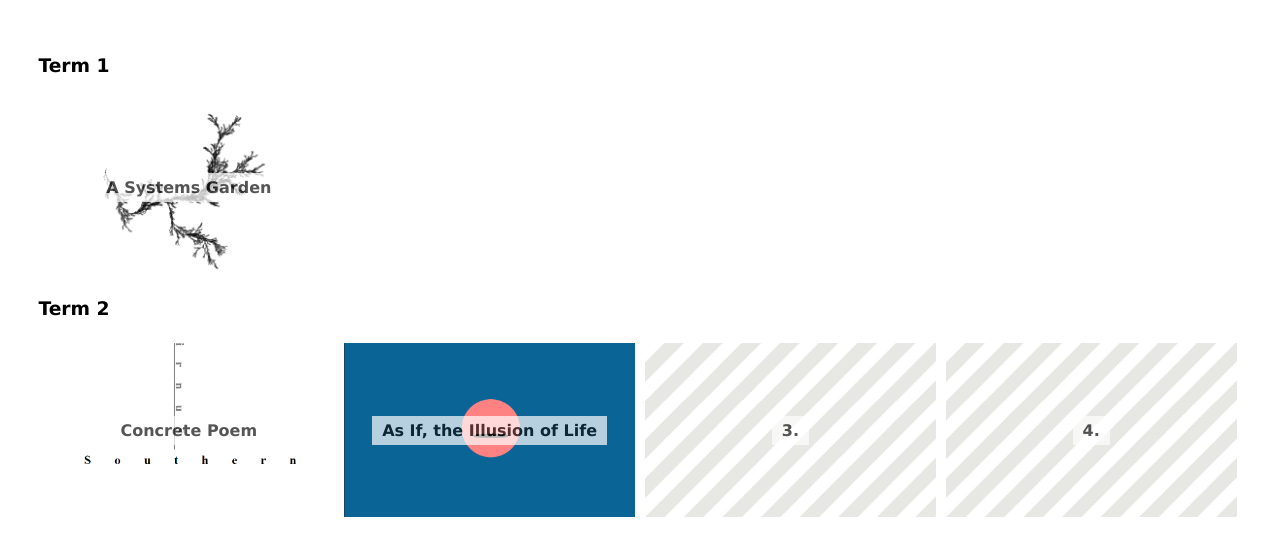
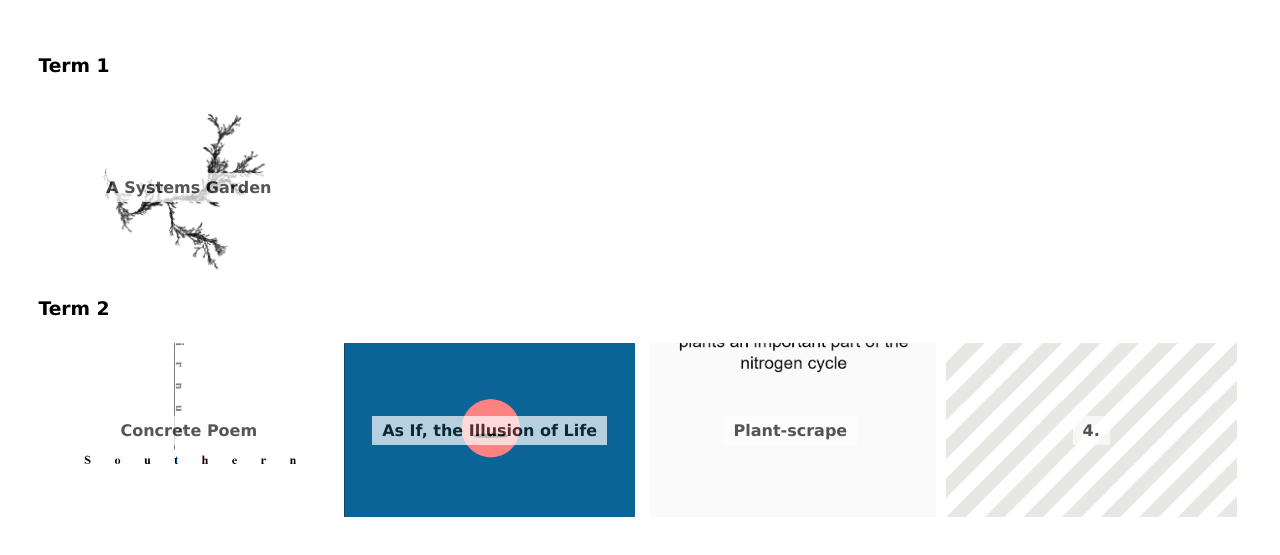
Before and after one commit to ievavaiti123/portfolio, a plain HTML site: page index.html in a window 1280 px wide. Shown: the part 77-632 px from the top of the page. Drawn offline with Linux system fonts and the light colour scheme.

Commit message:
added the plant scrape

```diff
--- a/css/style.css
+++ b/css/style.css
@@ -82,6 +82,10 @@ footer{
     background-image: url(../assets/images/IllusionofLife.png);
 }
 
+#PS {
+    background-image:url(../assets/images/plant-scrape-1.png);
+}
+
 
 
 .flex-item a:hover{
--- a/index.html
+++ b/index.html
@@ -42,8 +42,8 @@
             </div>
 
             <div class="flex-item">
-                <a href="#">
-                    <h4>3.</h4>
+                <a href="https://ievavaiti123.github.io/Plant-scrape/" id="PS">
+                    <h4>Plant-scrape</h4>
                 </a>
             </div>
 
```
Also changed, not shown: assets/images/plant-scrape-1.png (added).
